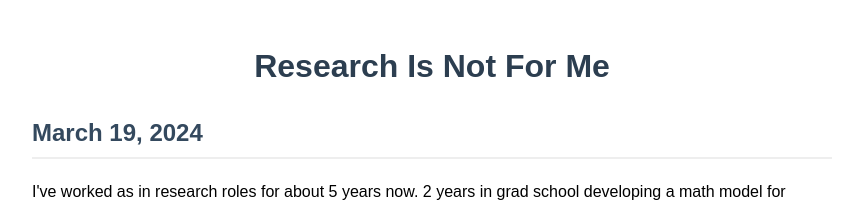
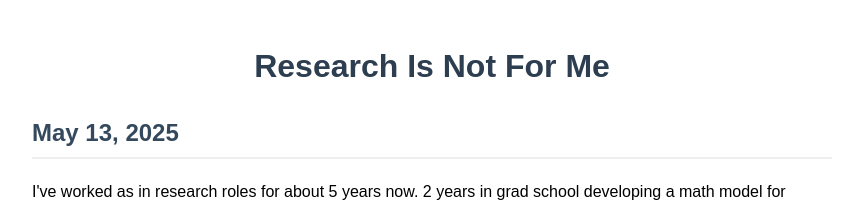
Before and after one commit to parkji30/parkji30.github.io, a plain HTML site: page Blog/not_research.html in a window 1280 px wide. Shown: the top 209 px of the page, without its empty margins (208-1069 px from the left). Drawn offline with Linux system fonts and the light colour scheme.

Commit message:
update date

```diff
--- a/Blog/not_research.html
+++ b/Blog/not_research.html
@@ -10,7 +10,7 @@
     <div class="container">
         <div class="header">
             <h1>Research Is Not For Me</h1>
-            <h2 class="date">March 19, 2024</h2>
+            <h2 class="date">May 13, 2025</h2>
             <p>
                 I've worked as in research roles for about 5 years now. 2 years in grad school developing a math model
                 for measuring magnetic field strengths in stars. 1 at TD for developing NLP models on classification problems,
```
